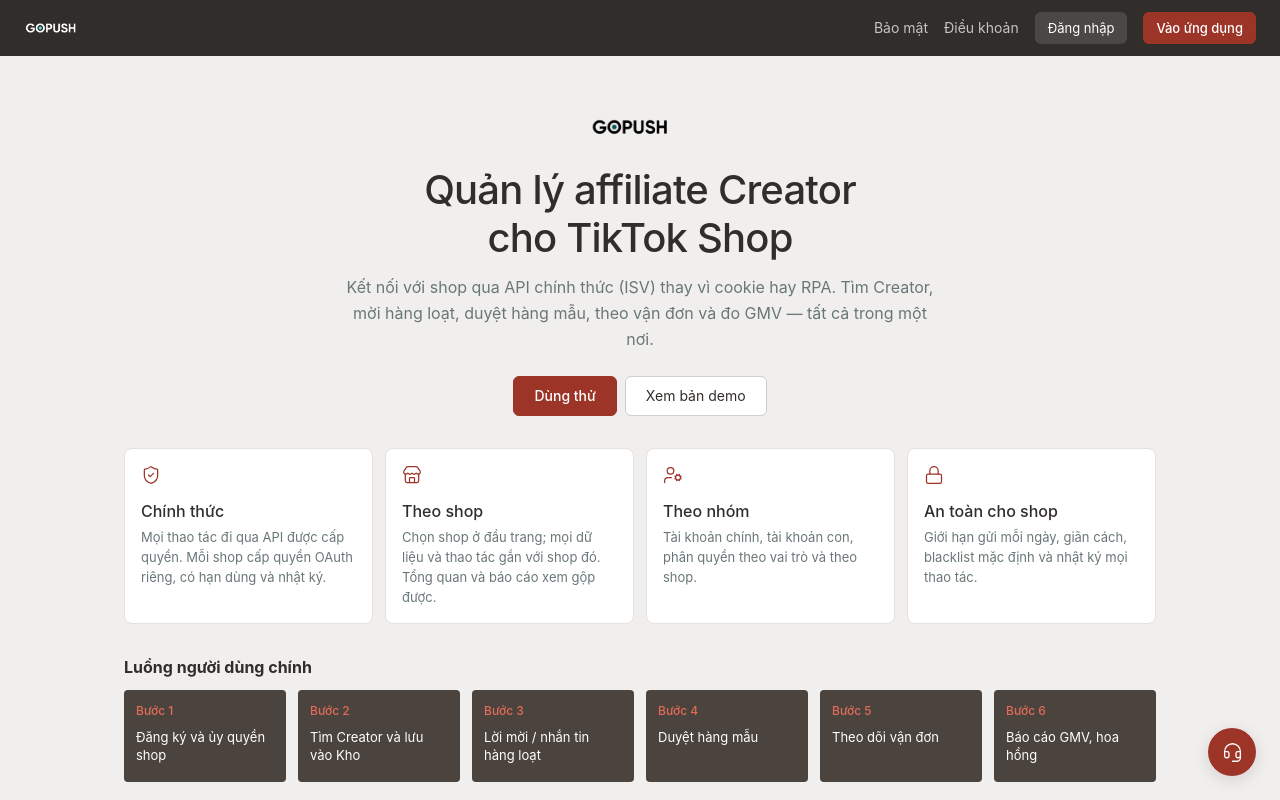
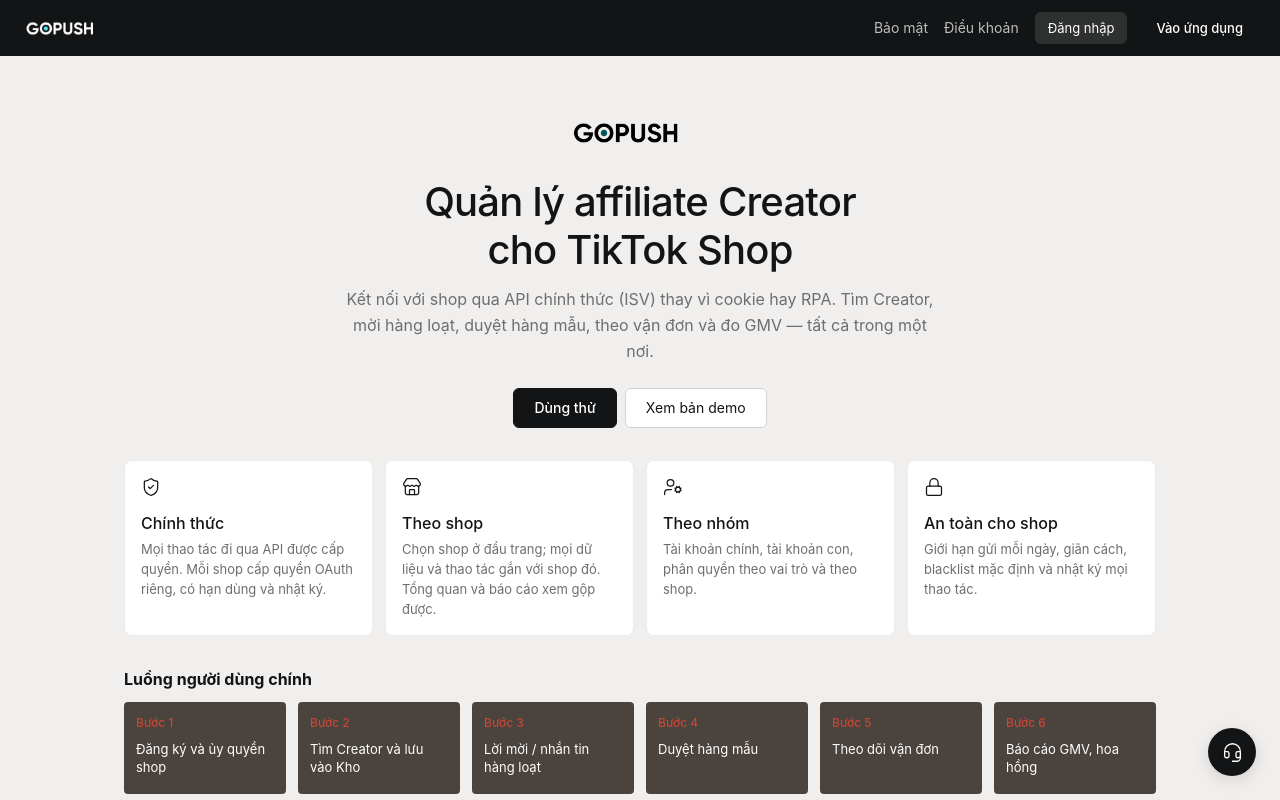
Before and after one commit to lducanh/gopush, a plain HTML site: page index.html in a window 1280 px wide. Shown: the top 800 px of the page. Drawn offline with Linux system fonts and the light colour scheme.

Commit message:
Đổi màu chủ đạo sang đen và tăng logo

```diff
--- a/assets/css/app.css
+++ b/assets/css/app.css
@@ -1,6 +1,6 @@
 /* GOPUSH — stylesheet ứng dụng, dựng theo design system GoMax Console.
    Phẳng, gọn, nhiều thông tin: top bar tối, sidebar trắng cố định, nền canvas
-   xám nhạt, card trắng viền hairline 1px, không bóng; Oracle Red làm màu nhấn.
+   xám nhạt, card trắng viền hairline 1px, không bóng; đen làm màu chủ đạo.
    Chữ font hệ thống, chỉ hai độ đậm 400 và 500. Mọi giá trị lấy từ tokens.css.
    Phần 1: component gm-*. Phần 2: khung, drawer, wizard và trang công khai. */
 
@@ -76,7 +76,7 @@
 }
 .gm-btn-sm:hover { background: var(--bg-muted); }
 .gm-btn-sm .gm-icon { width: 14px; height: 14px; }
-/* primary: nền Oracle Red — màu chủ đạo, như nút "Thêm tài khoản nhà quảng cáo"
+/* primary: nền đen — màu chủ đạo, như nút "Thêm tài khoản nhà quảng cáo"
    của Trung tâm doanh nghiệp; tối đa một nút mỗi vùng */
 .gm-btn-primary { background: var(--accent-dark); border-color: var(--accent-dark); color: var(--on-accent); font-weight: 500; }
 .gm-btn-primary:hover { background: var(--accent-hover); border-color: var(--accent-hover); }
@@ -275,7 +275,7 @@
 .gm-tab:hover { color: var(--text-primary); }
 .gm-tab.on { color: var(--text-primary); font-weight: 500; border-bottom-color: var(--text-primary); }
 .gm-tab.on .gm-badge { background: var(--accent-soft); color: var(--accent-dark); }
-/* tab cấp hai / nút chuyển: mục đang chọn chữ Oracle Red */
+/* tab cấp hai / nút chuyển: mục đang chọn chữ đen */
 .gm-seg { display: inline-flex; gap: 2px; padding: 2px; border-radius: var(--radius-sm); background: var(--bg-subtle); }
 .gm-seg button {
   all: unset;
@@ -372,7 +372,7 @@
 .gm-avatar-sq { border-radius: var(--radius-sm); }
 .gm-avatar.is-bear { background: #f6ece0; padding: 0; overflow: hidden; }
 .gm-avatar.is-bear svg { width: 100%; height: 100%; display: block; }
-/* link: chữ Oracle Red đậm, gạch chân khi rê chuột */
+/* link: chữ đen đậm, gạch chân khi rê chuột */
 .gm-link {
   color: var(--accent-dark);
   cursor: pointer;
@@ -389,7 +389,7 @@
 .gm-card .gm-table tr:last-child td { border-bottom: 0; }
 
 /* ============================================================ banner / empty / stepper */
-/* thông báo trong trang: nền Oracle Red nhạt, icon Oracle Red, không viền */
+/* thông báo trong trang: nền trung tính, icon đen, không viền */
 .gm-banner {
   display: flex;
   align-items: flex-start;
@@ -452,7 +452,7 @@
 .gm-step-line { flex: 1; min-width: 16px; height: 1px; background: var(--border); }
 
 /* ============================================================ pager / funnel */
-/* phân trang: ô vuông xám, trang hiện tại viền Oracle Red */
+/* phân trang: ô vuông xám, trang hiện tại viền đen */
 .gm-pager {
   display: flex;
   align-items: center;
@@ -486,7 +486,7 @@
 .gm-funnel .bar {
   height: 28px;
   border-radius: var(--radius-xs);
-  /* nhạt dần theo từng bước phễu, cùng tông Oracle Red với biểu đồ */
+  /* nhạt dần theo từng bước phễu, cùng tông đen với biểu đồ */
   background: var(--chart-1);
   background: color-mix(in srgb, var(--chart-1) calc(100% - var(--fn, 0) * 45%), var(--bg-muted));
   color: var(--on-accent);
@@ -523,8 +523,8 @@
 .gm-topbar__right { margin-left: auto; display: flex; align-items: center; gap: var(--space-2); min-width: 0; }
 
 .ig-logo { display: block; width: auto; flex: none; }
-.gm-topbar .ig-logo { height: 18px; }
-.ig-pub-nav .ig-logo { height: 20px; }
+.gm-topbar .ig-logo { height: 24px; }
+.ig-pub-nav .ig-logo { height: 27px; }
 /* logo trắng đặt trên nền sáng: đảo độ sáng để logo hợp nền sáng */
 .ig-logo--ink { filter: invert(1) hue-rotate(180deg); }
 :root[data-theme="dark"] .ig-logo--ink { filter: none; }
@@ -933,7 +933,7 @@
 .ig-wrap { width: 100%; max-width: 1080px; margin: 0 auto; padding: 0 var(--space-6); }
 .ig-hero { padding: 56px 0 var(--space-8); text-align: center; }
 .ig-hero-mark { display: grid; place-items: center; margin-bottom: var(--space-6); }
-.ig-hero-mark .ig-logo { height: 30px; }
+.ig-hero-mark .ig-logo { height: 42px; }
 .ig-hero h1 { font-size: 40px; line-height: 48px; font-weight: 500; letter-spacing: -.02em; margin: 0 auto var(--space-3); max-width: 18ch; }
 .ig-hero p { font-size: 16px; line-height: 26px; color: var(--text-secondary); margin: 0 auto var(--space-6); max-width: 60ch; }
 .ig-hero .cta { display: flex; gap: var(--space-2); justify-content: center; flex-wrap: wrap; }
@@ -995,7 +995,7 @@
 
 .ig-auth-pane { display: grid; place-items: center; padding: var(--space-8) var(--space-6); background: var(--bg-surface); }
 .ig-auth-card { width: 100%; max-width: 372px; display: flex; flex-direction: column; gap: var(--space-4); }
-.ig-auth-card > header .ig-logo { height: 24px; margin-bottom: var(--space-6); }
+.ig-auth-card > header .ig-logo { height: 34px; margin-bottom: var(--space-6); }
 
 .ig-auth-card h1 { font-size: 24px; line-height: 32px; font-weight: 500; margin: 0 0 var(--space-1); }
 .ig-auth-card header p { margin: 0; font-size: 14px; line-height: 22px; color: var(--text-secondary); }
@@ -1080,7 +1080,7 @@
 .ig-menu .h { font-size: 12px; line-height: 18px; color: var(--text-tertiary); padding: 6px 8px; }
 
 /* ============================================================ biểu đồ SVG */
-/* nét mảnh, đường cong mềm, lưới hairline; Oracle Red cho chuỗi chính */
+/* nét mảnh, đường cong mềm, lưới hairline; đen cho chuỗi chính */
 .ig-svg { width: 100%; height: auto; display: block; }
 .ig-grid { stroke: var(--chart-grid); stroke-width: 1; }
 .ig-ax { font-family: var(--font-sans); font-size: 11px; fill: var(--text-tertiary); }
@@ -1140,7 +1140,7 @@
 }
 .ig-banner img { width: 100%; height: auto; max-height: none; object-fit: cover; object-position: center; display: block; }
 
-/* thẻ lối tắt: hàng ngang gọn — ô icon Oracle Red, tên + một dòng mô tả, mũi tên phải */
+/* thẻ lối tắt: hàng ngang gọn — ô icon đen, tên + một dòng mô tả, mũi tên phải */
 .ig-tiles { display: grid; grid-template-columns: repeat(auto-fit, minmax(240px, 1fr)); gap: var(--space-3); }
 .ig-tile {
   display: flex;
@@ -2276,7 +2276,7 @@
 }
 
 /* ============================================================ nội dung Creator đã đăng */
-/* tab cấp hai: chữ thường, mục đang chọn chữ Oracle Red — như "Tài khoản nhà quảng cáo"
+/* tab cấp hai: chữ thường, mục đang chọn chữ đen — như "Tài khoản nhà quảng cáo"
    dưới tab chính trên trang Tài khoản của TikTok */
 .ig-subtabs { display: flex; gap: var(--space-6); padding: var(--space-4) var(--space-6) 0; }
 .ig-subtabs button {
--- a/assets/css/tokens.css
+++ b/assets/css/tokens.css
@@ -1,41 +1,41 @@
 /* GOPUSH — design tokens.
    Nguồn: design system GoMax Console (tokens.json). Phẳng, gọn, nhiều thông tin,
-   tông Oracle/Redwood với Oracle Red và Oracle Bark làm nền tảng. Tên token giữ đúng như bản gốc;
+   tông đen làm chủ đạo, kết hợp Oracle Red và Redwood làm màu phụ. Tên token giữ đúng như bản gốc;
    các token đánh dấu "bổ sung" không có trong bản gốc, được suy ra từ nó để phủ
    những phần GOPUSH cần mà bộ gốc chưa có (cảnh báo, biểu đồ, theme tối). */
 
 :root {
   /* Khung ứng dụng */
-  --bg-topbar: #312d2a;
+  --bg-topbar: #121415;
   --bg-topbar-pill: rgba(255, 255, 255, 0.12);
   --bg-topbar-pill-hover: rgba(255, 255, 255, 0.2);   /* bổ sung */
   --bg-canvas: #f1efed;
   --bg-surface: #ffffff;
   --bg-subtle: #f7f5f3;
   --bg-muted: #e6e1dd;
-  --bg-hover: rgba(49, 45, 42, 0.06);                 /* bổ sung: hover trên mọi nền */
+  --bg-hover: rgba(18, 20, 21, 0.06);                 /* bổ sung: hover trên mọi nền */
   --bg-card-dark: #4a433e;
 
   /* Chữ */
-  --text-primary: #312d2a;
-  --text-secondary: #697778;
-  --text-tertiary: #7d7873;
-  --text-disabled: rgba(49, 45, 42, 0.32);            /* bổ sung */
+  --text-primary: #121415;
+  --text-secondary: #6d6e70;
+  --text-tertiary: #8a8a8a;
+  --text-disabled: rgba(18, 20, 21, 0.32);            /* bổ sung */
   --text-inverse: #ffffff;
   --text-on-topbar-muted: rgba(255, 255, 255, 0.72);  /* bổ sung */
 
   /* Đường kẻ */
-  --border: #d4cec9;
-  --border-light: #e6e1dd;
+  --border: #d3d4d5;
+  --border-light: #ececed;
 
-  /* Oracle Red / Bark */
-  --accent: #c74634;
-  --accent-dark: #9d3428;
-  --accent-hover: #81291f;                            /* bổ sung */
-  --accent-bright: #e36b58;
+  /* Màu chủ đạo đen, Oracle Red là điểm nhấn phụ */
+  --accent: #121415;
+  --accent-dark: #121415;
+  --accent-hover: #312d2a;                             /* bổ sung */
+  --accent-bright: #c74634;
   --accent-soft: #f1efed;
-  --accent-border: #d9aaa1;                           /* bổ sung: viền chip / chọn */
-  --on-accent: #ffffff;                               /* bổ sung: chữ trên nền Oracle Red */
+  --accent-border: #d3d4d5;                           /* bổ sung: viền chip / chọn */
+  --on-accent: #ffffff;                               /* bổ sung: chữ trên nền đen */
 
   /* Trạng thái */
   --success: #5c926d;
@@ -61,19 +61,19 @@
   --on-pastel: #312d2a;
 
   /* Biểu đồ: màu phụ Redwood */
-  --chart-1: #c74634;
+  --chart-1: #121415;
   --chart-2: #5c926d;
   --chart-3: #558ea4;
   --chart-4: #deb068;
   --chart-5: #846a92;
   --chart-6: #a36472;
   --chart-7: #697778;
-  --chart-ink: #312d2a;
-  --chart-1-mid: #d98778;
-  --chart-1-soft: #edc7c0;
+  --chart-ink: #121415;
+  --chart-1-mid: #55585a;
+  --chart-1-soft: #cfd0d1;
   --chart-grid: #e6e1dd;
 
-  --overlay: rgba(49, 45, 42, 0.45);
+  --overlay: rgba(18, 20, 21, 0.45);
 
   /* Chữ: một họ font hệ thống, chỉ dùng 400 và 500 */
   --font-sans: -apple-system, system-ui, "Segoe UI", Roboto, Ubuntu, "Helvetica Neue", Helvetica, Arial, sans-serif;
@@ -111,7 +111,7 @@
   --drawer-width: 440px;
 }
 
-/* Theme tối: cùng cấu trúc ba lớp và Oracle Red sáng hơn để đủ tương phản. */
+/* Theme tối: đen sâu, nút sáng để đủ tương phản. */
 :root[data-theme="dark"] {
   --bg-topbar: #1d1917;
   --bg-canvas: #211e1c;
@@ -129,12 +129,12 @@
   --border: #5a514b;
   --border-light: #3d3733;
 
-  --accent: #e36b58;
-  --accent-dark: #f08a79;
-  --accent-hover: #ffab9d;
-  --accent-soft: #48231f;
-  --accent-border: #81463c;
-  --on-accent: #1d1917;
+  --accent: #f1efed;
+  --accent-dark: #f1efed;
+  --accent-hover: #ffffff;
+  --accent-soft: #37312d;
+  --accent-border: #5a514b;
+  --on-accent: #121415;
 
   --success: #83b98f;
   --success-bg: #203526;
@@ -150,7 +150,7 @@
   --new-text: #d0b8d7;
   --on-pastel: #f1efed;
 
-  --chart-1: #e36b58;
+  --chart-1: #f1efed;
   --chart-2: #83b98f;
   --chart-3: #82b8c7;
   --chart-4: #f0cc72;
@@ -158,8 +158,8 @@
   --chart-6: #d395a5;
   --chart-7: #a9b8ba;
   --chart-ink: #f1efed;
-  --chart-1-mid: #b64c3d;
-  --chart-1-soft: #6f342c;
+  --chart-1-mid: #b7b5b3;
+  --chart-1-soft: #5a5755;
   --chart-grid: #3d3733;
 
   --overlay: rgba(0, 0, 0, 0.6);
--- a/index.html
+++ b/index.html
@@ -5,19 +5,19 @@
 <meta name="viewport" content="width=device-width, initial-scale=1">
 <title>GOPUSH — Quản lý affiliate Creator cho TikTok Shop</title>
 <meta name="description" content="Bản khung giao diện GOPUSH: 9 module, 23 màn hình trong app và 4 trang công khai.">
-<link rel="icon" href="assets/img/favicon.svg?v=13">
-<link rel="stylesheet" href="assets/css/tokens.css?v=13">
-<link rel="stylesheet" href="assets/css/app.css?v=13">
+<link rel="icon" href="assets/img/favicon.svg?v=14">
+<link rel="stylesheet" href="assets/css/tokens.css?v=14">
+<link rel="stylesheet" href="assets/css/app.css?v=14">
 </head>
 <body></body>
-<script src="assets/js/icons.js?v=13"></script>
-<script src="assets/js/tiktok.js?v=13"></script>
-<script src="assets/js/store.js?v=13"></script>
-<script src="assets/js/data.js?v=13"></script>
-<script src="assets/js/ui.js?v=13"></script>
-<script src="assets/js/charts.js?v=13"></script>
-<script src="assets/js/wizard.js?v=13"></script>
-<script src="assets/js/pages.js?v=13"></script>
-<script src="assets/js/tasks.js?v=13"></script>
-<script src="assets/js/app.js?v=13"></script>
+<script src="assets/js/icons.js?v=14"></script>
+<script src="assets/js/tiktok.js?v=14"></script>
+<script src="assets/js/store.js?v=14"></script>
+<script src="assets/js/data.js?v=14"></script>
+<script src="assets/js/ui.js?v=14"></script>
+<script src="assets/js/charts.js?v=14"></script>
+<script src="assets/js/wizard.js?v=14"></script>
+<script src="assets/js/pages.js?v=14"></script>
+<script src="assets/js/tasks.js?v=14"></script>
+<script src="assets/js/app.js?v=14"></script>
 </html>
```
Also changed, not shown: 1 other file.
